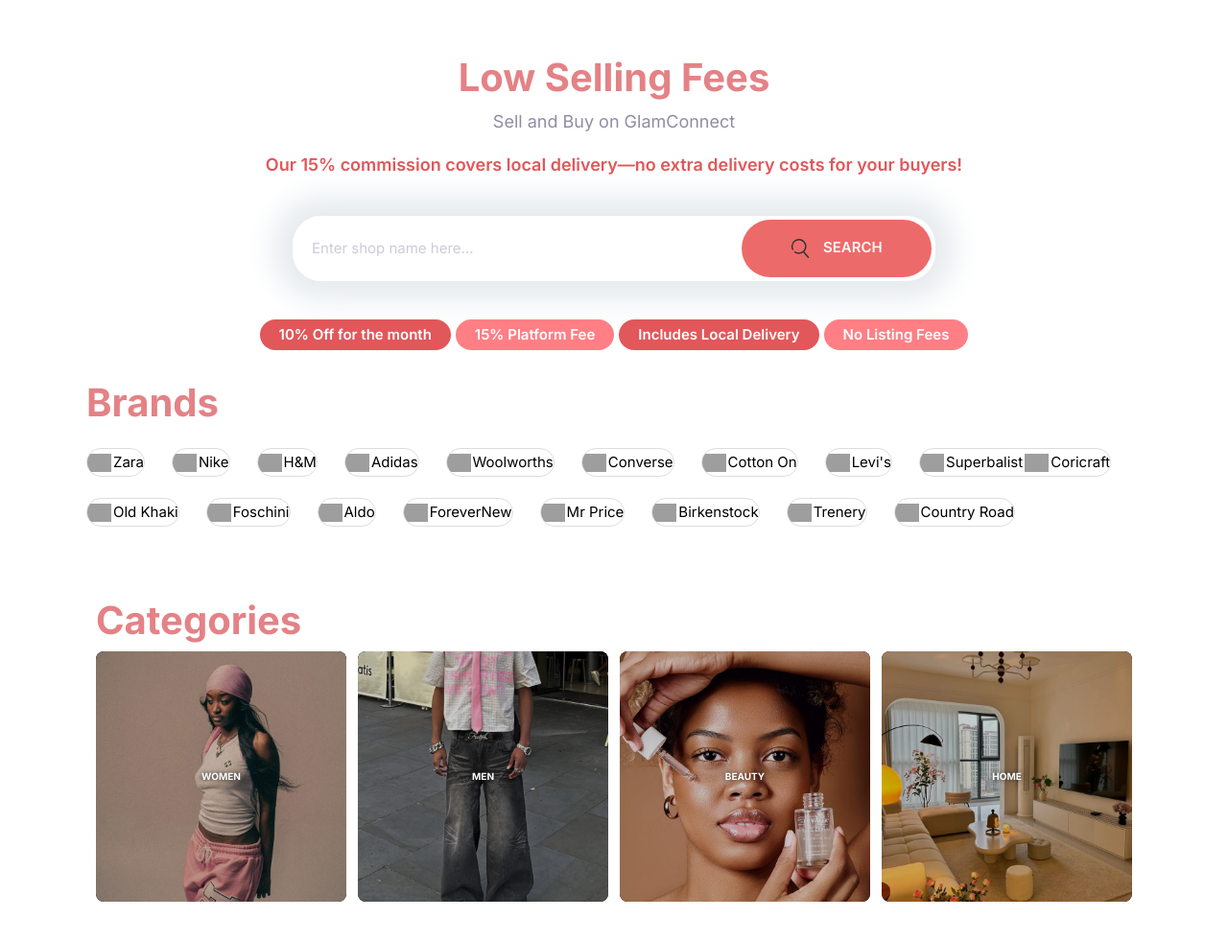
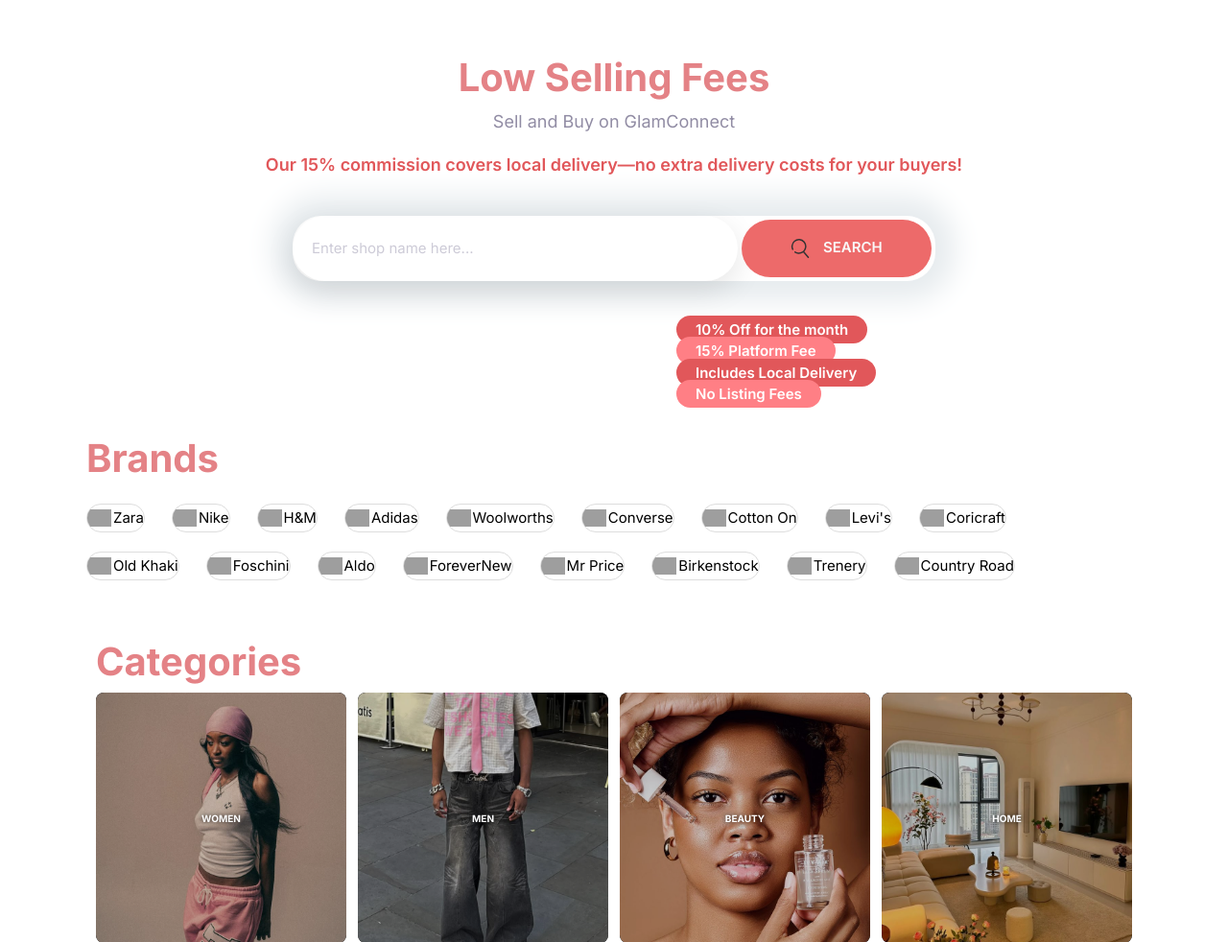
Before and after one commit to seala20/GlamWEB, a PHP site: page / in a window 1280 px wide. Shown: the part 561-1543 px from the top of the page at 96% size. Run offline with PHP 8.4, Linux system fonts and the light colour scheme; grey boxes are pictures that could not be loaded.

Commit message:
added a badge wrapper to try align badges but nothing changed , added media query for small screens so badge stack properly on mobile screens

```diff
--- a/CSS/styles.css
+++ b/CSS/styles.css
@@ -133,6 +133,45 @@
   padding: 0.5rem 1.5rem;
 }
 
+.badges-row {
+  display: flex;
+  justify-content: flex-start; /* align badges to the left */
+  align-items: center;
+  gap: 0.8rem;
+  margin: 1.5rem; /* center the row itself */
+  flex-wrap: wrap;
+  max-width: 670px; /* match input-group width */
+}
+.badges-wrapper {
+  margin-top: 2rem;
+  margin-left: auto;
+  margin-right: auto;
+  max-width: 670px;
+  display: flex;
+  justify-content: flex-start;
+  padding-left: 400px; /* key part to align with button */
+  flex-wrap: wrap;
+  gap: 0.8rem;
+}
+
+.block-domain .badges-row {
+  margin-left: auto;
+  margin-right: auto;
+}
+
+@media (max-width: 900px) {
+  .badges-row {
+    flex-direction: column;
+    align-items: center;
+    gap: 0.5rem;
+    max-width: 95vw;
+  }
+  .badges-row .badge {
+    width: 100%;
+    max-width: 320px;
+    text-align: center;
+  }
+}
 @media screen and (min-width: 1024px) {
   .badge {
     font-size: 1.5rem;
@@ -295,6 +334,12 @@
   font-size: 2rem;
   outline: 0;
   padding: 1.5rem 3.5rem;
+  display: flex;
+  max-width: 670px;
+  margin: 0 auto;
+  box-shadow: 0 10px 30px rgba(0, 0, 0, 0.1);
+  border-radius: 40px;
+  overflow: hidden;
 }
 
 ::placeholder {
--- a/index.php
+++ b/index.php
@@ -104,11 +104,15 @@
         </button>
       </div>
 
-<div class="mb-3" style="display: flex; justify-content: center; align-items: center; gap: 0.5rem;">
-  <span class="badge badge--secondary">10% Off for the month</span>
-  <span class="badge badge--primary">15% Platform Fee</span>
-<span class="badge badge--secondary">Includes Local Delivery</span>
-<span class="badge badge--primary badge-small">No Listing Fees</span>
+<div class="badges-outer">
+  <div class="badges-wrapper">
+    <div class="mb-3">
+      <span class="badge badge--secondary">10% Off for the month</span>
+      <span class="badge badge--primary">15% Platform Fee</span>
+      <span class="badge badge--secondary">Includes Local Delivery</span>
+      <span class="badge badge--primary badge-small">No Listing Fees</span>
+    </div>
+  </div>
 </div>
 
       <div id="shop-search-results"></div>
@@ -160,10 +164,8 @@
     <img src="https://lh3.googleusercontent.com/uaBbniS4v2Rey1xEFxZLmoqxCSFTvlEnhkcRKfm08rJKq35B5N9OYJO76m0t0BLzIDUWAXwJfzhZBaUfYZAQEsuG3ZKvtvzIDtcVWw=s150" alt="Levi's">
   <span class="brand-item__name">Levi's</span></a>
 </div>
-<div class="brand-item">
-  <a class="brand-item__content" href="index.php">
-    <img src="https://images.yaga.co.za/_brands/brand-3f0b1c8d2a4e5f6b7c9d8e7f6a5b4c3d.png?s=150&amp;f=png&amp;c=inside" alt="Superbalist">
-    <span class="brand-item__name">Superbalist</span>
+<d class="brand-item">
+<a class="brand-item__content" href="index.php">
   <img srcset="//coricraft.co.za/cdn/shop/files/logo_125x.webp?v=1744622378, //coricraft.co.za/cdn/shop/files/logo_250x.webp?v=1744622378 2x" src="//coricraft.co.za/cdn/shop/files/logo_125x.webp?v=1744622378" loading="lazy" width="125" height="11" class="header__heading-logo logo__main" alt="Coricraft South Africa">
   <span class="brand-item__name">Coricraft</span></a>
 </div>
```
